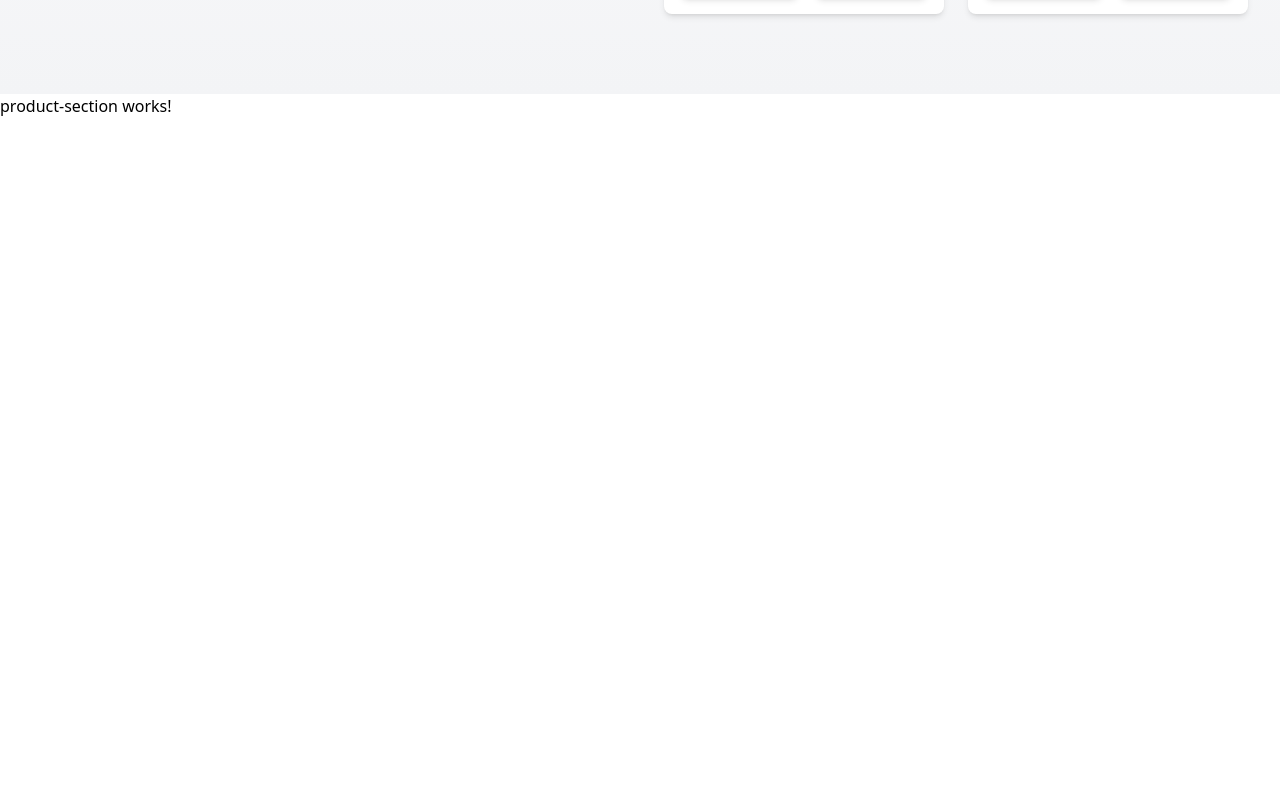
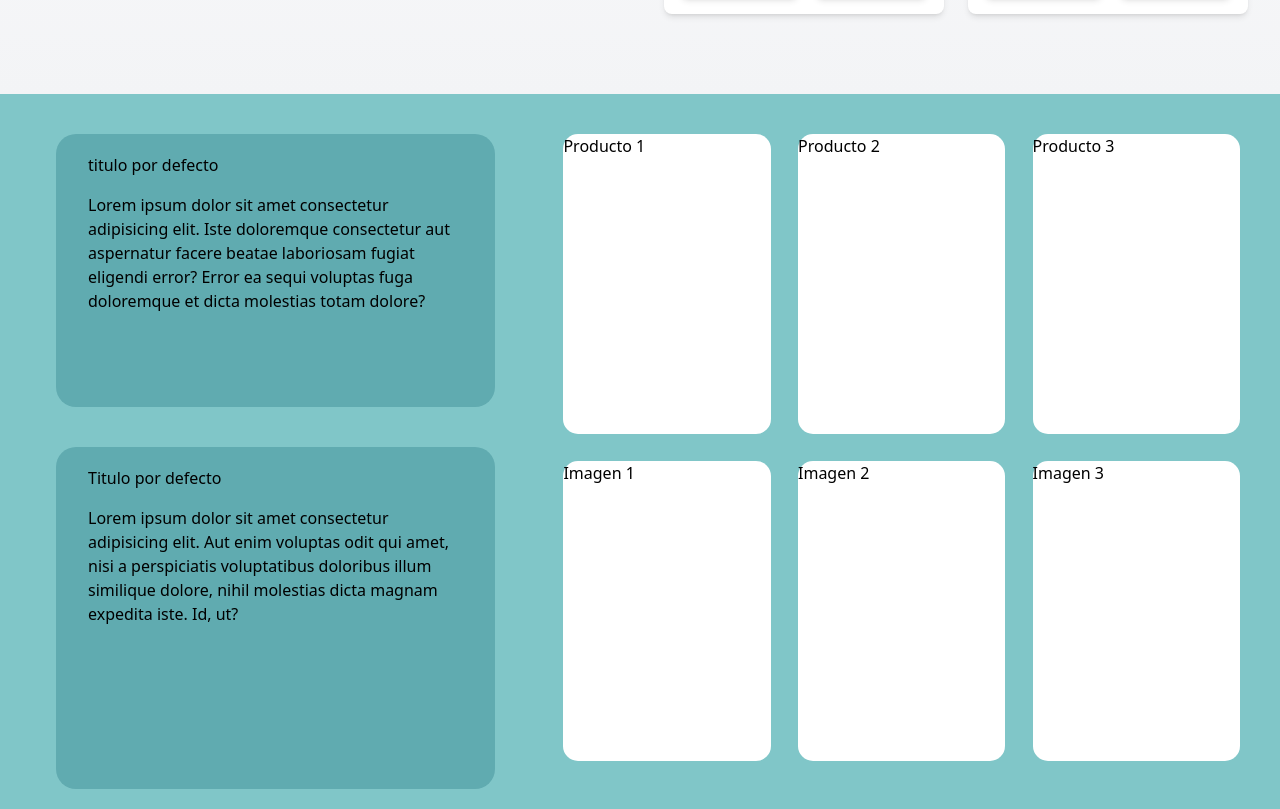
Before and after one commit to somilsdiaz/Blanca-y-sus-Rosas-E-Commerce-Web, an Angular app: page / in a window 1280 px wide. Shown: the part 606-1415 px from the top of the page. Before the commit the page ends 800 px from the top, so only its background shows below. Built offline with nearby package versions, Linux system fonts and the light colour scheme.

Commit message:
feat(HU0003):Firts steps in the structure of section with basic styles and html

```diff
--- a/src/app/component/product-section/product-section.component.html
+++ b/src/app/component/product-section/product-section.component.html
@@ -1 +1,34 @@
-<p>product-section works!</p>
+<section class="background">
+    <section class="cards">
+        <article class="DescriptionCard firstCard">
+            <h2 class="subtitle">titulo por defecto</h2>
+            <p class="textCard">Lorem ipsum dolor sit amet consectetur adipisicing elit. Iste doloremque consectetur aut aspernatur facere beatae laboriosam fugiat eligendi error? Error ea sequi voluptas fuga doloremque et dicta molestias totam dolore?</p>
+        </article>
+        <article class="DescriptionCard secondCard">
+            <h2 class="subtitle">Titulo por defecto</h2>
+            <p class="textCard">Lorem ipsum dolor sit amet consectetur adipisicing elit. Aut enim voluptas odit qui amet, nisi a perspiciatis voluptatibus doloribus illum similique dolore, nihil molestias dicta magnam expedita iste. Id, ut?</p>
+        </article>
+    </section>
+    <section class="productsSection">
+            <article class="oneProduct">
+                Producto 1
+            </article>
+            <article class="oneProduct">
+                Producto 2
+            </article>
+            <article  class="oneProduct">
+                Producto 3
+            </article>
+
+
+            <article class="oneProduct">
+                Imagen 1
+            </article>
+            <article class="oneProduct">
+                Imagen 2
+            </article>
+            <article class="oneProduct">
+                Imagen 3
+            </article>
+    </section>
+</section>
--- a/src/app/component/product-section/product-section.component.scss
+++ b/src/app/component/product-section/product-section.component.scss
@@ -0,0 +1,61 @@
+.background {
+    background-color: #80c6c8;
+    width: 100%;
+    height: auto;
+    display: flex;
+    gap:3.5em;
+}
+
+.cards {
+    overflow: hidden;
+    width: 75%;
+    padding-bottom: 2em;
+}
+
+.firstCard {
+    height: 40%;
+}
+
+.secondCard {
+    height: 50%;
+
+}
+
+.cards .DescriptionCard {
+    background-color: #60abb0;
+}
+
+.DescriptionCard {
+    margin: 2.5em 0.8em 2em 3.5em;
+    border-radius:20px;
+}
+
+.subtitle {
+    padding: 1.2em 2em 1em 2em;
+}
+
+.textCard {
+    padding:0 2em 2em 2em;
+}
+
+.productsSection {
+    display: grid;
+    grid-template-columns: repeat(3, 1fr);
+    gap: 1.7em;
+    overflow: hidden;
+    margin-top: 2.5em;
+    margin-right: 2.5em;
+    margin-bottom: 3em;
+    width: 100%;
+
+}
+
+
+
+.oneProduct {
+    height: 300px;
+    background-color: white;
+    border-radius: 15px;
+    align-items: center; /* Centra el contenido verticalmente */
+    justify-content: center; /* Centra el contenido horizontalmente */
+}
```
